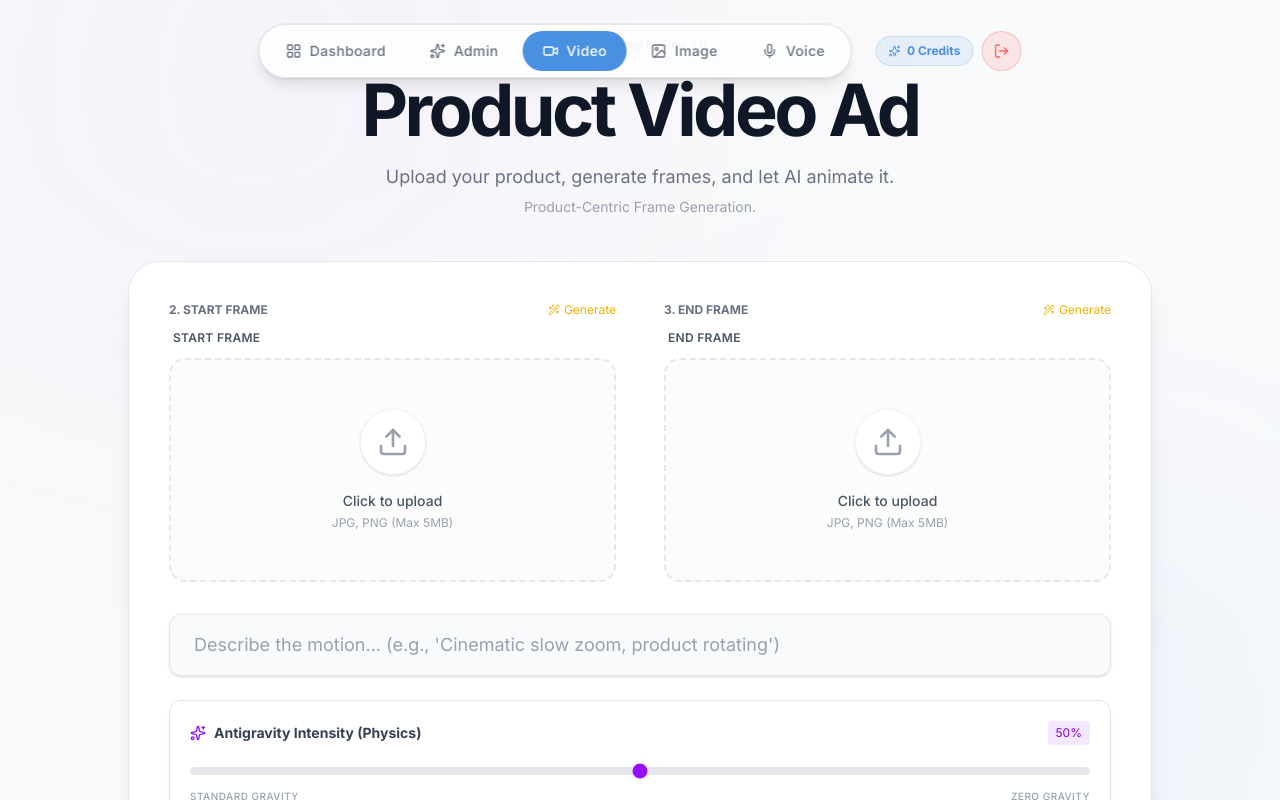
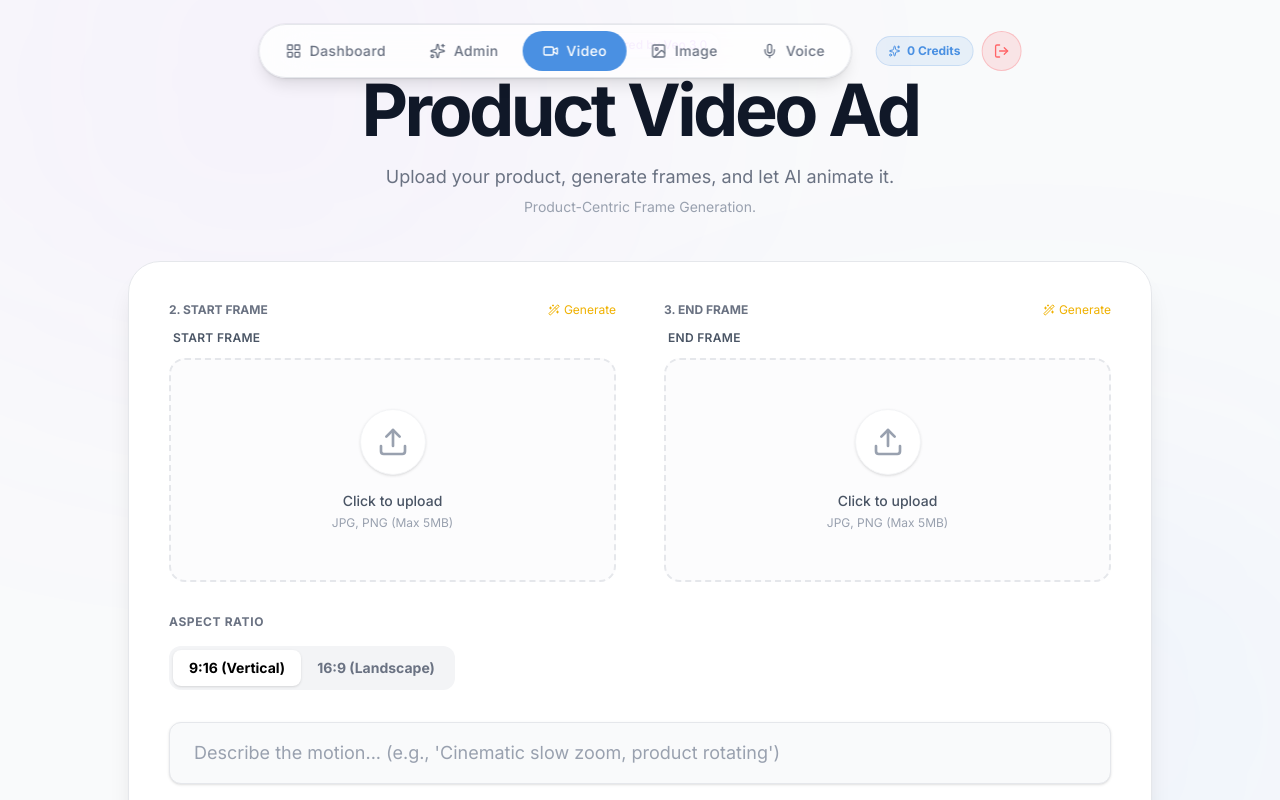
Before and after one commit to mohamedziro-coder/veo3-platform, a Next.js app: page /video in a window 1280 px wide. Shown: the top 800 px of the page. Built offline with nearby package versions, Linux system fonts and the light colour scheme; sample sign-in values are in the browser's storage.

Commit message:
Feat: Add Aspect Ratio Selector (9:16 vs 16:9)

```diff
--- a/src/app/api/generate/route.ts
+++ b/src/app/api/generate/route.ts
@@ -6,7 +6,7 @@ import { storeOperationResult } from "@/lib/operations";
 
 export async function POST(req: NextRequest) {
     try {
-        const { startImage, endImage, prompt, userEmail, gravityIntensity = 0.5 } = await req.json();
+        const { startImage, endImage, prompt, userEmail, gravityIntensity = 0.5, aspectRatio = "9:16" } = await req.json();
 
         if (!userEmail) {
             return NextResponse.json({ error: "User authentication required" }, { status: 401 });
@@ -29,7 +29,7 @@ export async function POST(req: NextRequest) {
         });
 
         // Spawn async video generation (non-blocking)
-        processVideoGeneration(operationId, startImage, endImage, prompt, gravityIntensity, newBalance)
+        processVideoGeneration(operationId, startImage, endImage, prompt, gravityIntensity, newBalance, aspectRatio)
             .catch((error) => {
                 console.error(`[GENERATE] Operation ${operationId} failed:`, error);
                 storeOperationResult(operationId, {
@@ -61,7 +61,8 @@ async function processVideoGeneration(
     endImage: string,
     prompt: string,
     gravityIntensity: number,
-    credits: number
+    credits: number,
+    aspectRatio: string
 ) {
     try {
         console.log(`[PROCESS] Starting background generation for operation: ${operationId}`);
@@ -136,7 +137,8 @@ async function processVideoGeneration(
             prompt: prompt || "Cinematic video shot",
             startImageGcsUri,
             endImageGcsUri,
-            outputGcsUri
+            outputGcsUri,
+            aspectRatio
         });
 
         console.log(`[PROCESS] Vertex AI operation started: ${operationName}`);
--- a/src/app/video/page.tsx
+++ b/src/app/video/page.tsx
@@ -27,6 +27,7 @@ export default function VideoPage() {
     const [startImageUrl, setStartImageUrl] = useState<string | null>(null);
     const [endImageUrl, setEndImageUrl] = useState<string | null>(null);
     const [prompt, setPrompt] = useState("");
+    const [aspectRatio, setAspectRatio] = useState<"9:16" | "16:9">("9:16");
     const [gravityIntensity, setGravityIntensity] = useState(0.5);
     const [isLoading, setIsLoading] = useState(false);
     const [videoUrl, setVideoUrl] = useState<string | null>(null);
@@ -159,7 +160,8 @@ export default function VideoPage() {
                     startImage: startImageBase64,
                     endImage: endImageBase64,
                     prompt: finalPrompt,
-                    userEmail: userEmail
+                    userEmail: userEmail,
+                    aspectRatio: aspectRatio
                 }),
                 headers: { "Content-Type": "application/json" }
             });
@@ -373,6 +375,25 @@ export default function VideoPage() {
                         contextImage={targetSlot === 'end' ? startImageUrl : null}
                     />
 
+                    {/* Aspect Ratio Selector */}
+                    <div className="mt-8 space-y-4">
+                        <label className="text-xs font-bold text-gray-500 uppercase tracking-wider block">Aspect Ratio</label>
+                        <div className="flex bg-gray-100 p-1 rounded-xl w-fit">
+                            <button
+                                onClick={() => setAspectRatio("9:16")}
+                                className={`px-4 py-2 rounded-lg text-sm font-bold transition-all ${aspectRatio === "9:16" ? "bg-white text-black shadow-sm" : "text-gray-500 hover:text-gray-700"}`}
+                            >
+                                9:16 (Vertical)
+                            </button>
+                            <button
+                                onClick={() => setAspectRatio("16:9")}
+                                className={`px-4 py-2 rounded-lg text-sm font-bold transition-all ${aspectRatio === "16:9" ? "bg-white text-black shadow-sm" : "text-gray-500 hover:text-gray-700"}`}
+                            >
+                                16:9 (Landscape)
+                            </button>
+                        </div>
+                    </div>
+
                     {/* Prompt Section */}
                     <div className="mt-8 space-y-4">
                         <div className="relative group/input">
--- a/src/lib/veo-lro.ts
+++ b/src/lib/veo-lro.ts
@@ -22,6 +22,7 @@ export async function startVideoGeneration(params: {
     startImageGcsUri: string;
     endImageGcsUri?: string;
     outputGcsUri: string;
+    aspectRatio?: string;
 }): Promise<{ operationName: string }> {
     try {
         const config = await getVertexConfigAsync();
@@ -59,7 +60,7 @@ export async function startVideoGeneration(params: {
             parameters: {
                 storageUri: params.outputGcsUri,
                 sampleCount: 1,
-                aspectRatio: '16:9'
+                aspectRatio: params.aspectRatio || '16:9'
             }
         };
 
```
